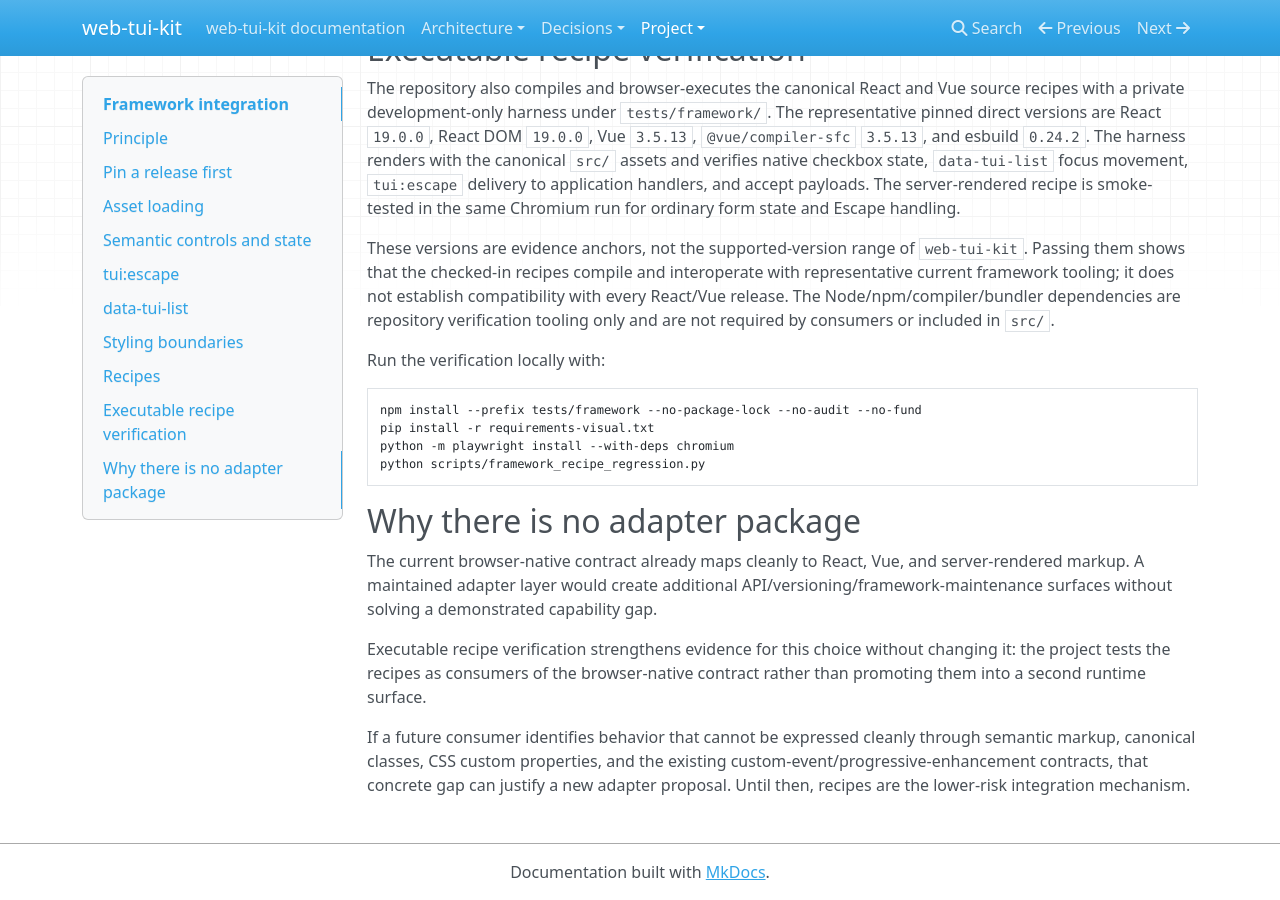
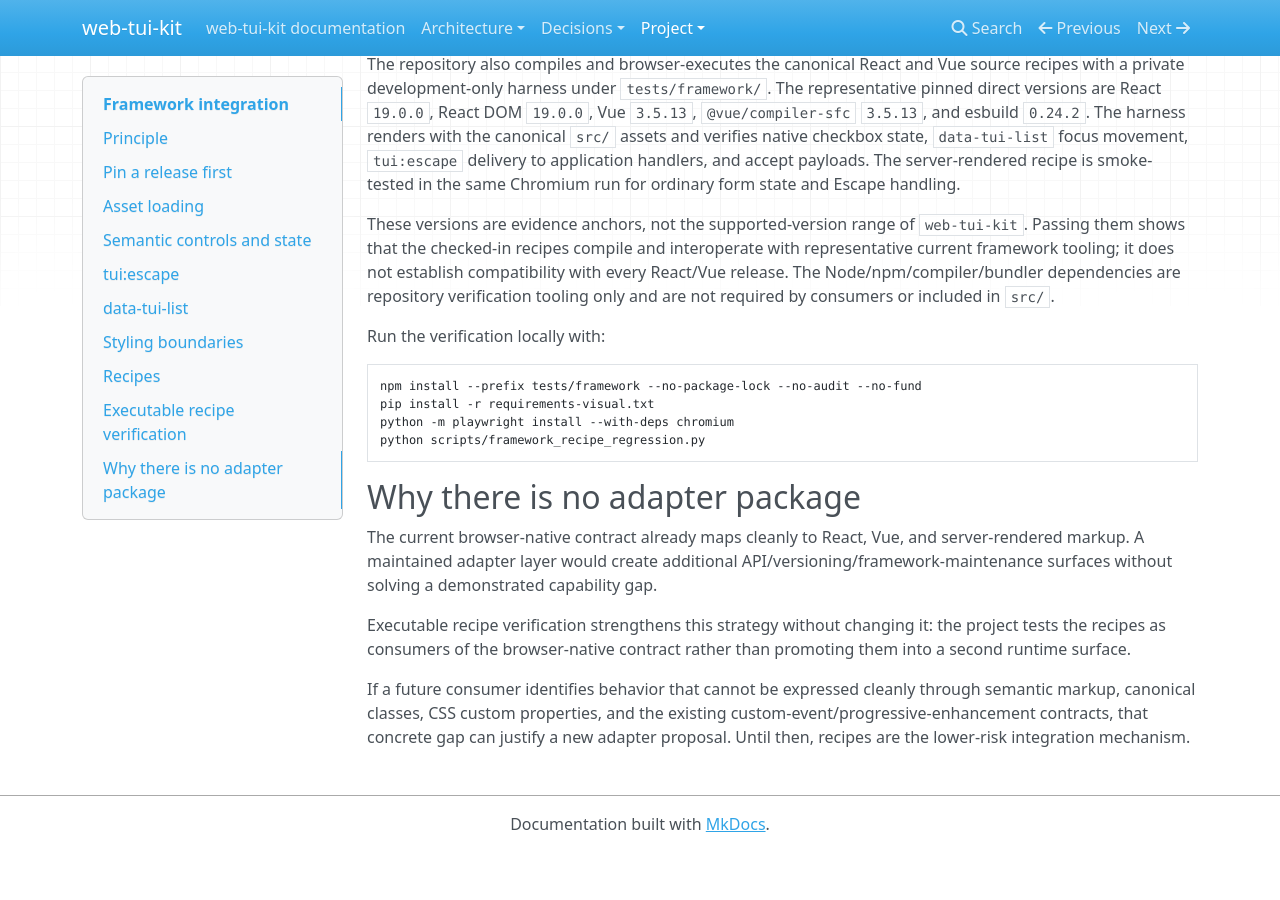
Before and after one commit to 1990jk1990/web-tui-kit, an MkDocs documentation site: the page built from docs/project/framework-integration.md, in a window 1280 px wide and 900 px high, scrolled down 2236 px. Built offline with MkDocs 1.6.1, drawn with Linux system fonts in a browser that asks for light colours; nearby versions of some CDN libraries; after the commit the page ends 3088 px from its top, so only the background shows below that; some of the changed text lies outside the part shown.

Commit message:
release: update framework guidance for v0.9.0

```diff
--- a/docs/project/framework-integration.md
+++ b/docs/project/framework-integration.md
@@ -83,6 +83,6 @@ python scripts/framework_recipe_regression.py
 
 The current browser-native contract already maps cleanly to React, Vue, and server-rendered markup. A maintained adapter layer would create additional API/versioning/framework-maintenance surfaces without solving a demonstrated capability gap.
 
-Executable recipe verification strengthens evidence for this choice without changing it: the project tests the recipes as consumers of the browser-native contract rather than promoting them into a second runtime surface.
+Executable recipe verification strengthens this strategy without changing it: the project tests the recipes as consumers of the browser-native contract rather than promoting them into a second runtime surface.
 
 If a future consumer identifies behavior that cannot be expressed cleanly through semantic markup, canonical classes, CSS custom properties, and the existing custom-event/progressive-enhancement contracts, that concrete gap can justify a new adapter proposal. Until then, recipes are the lower-risk integration mechanism.
```
Also changed, not shown: other parts of docs/project/framework-integration.md (+1 -1 lines).
